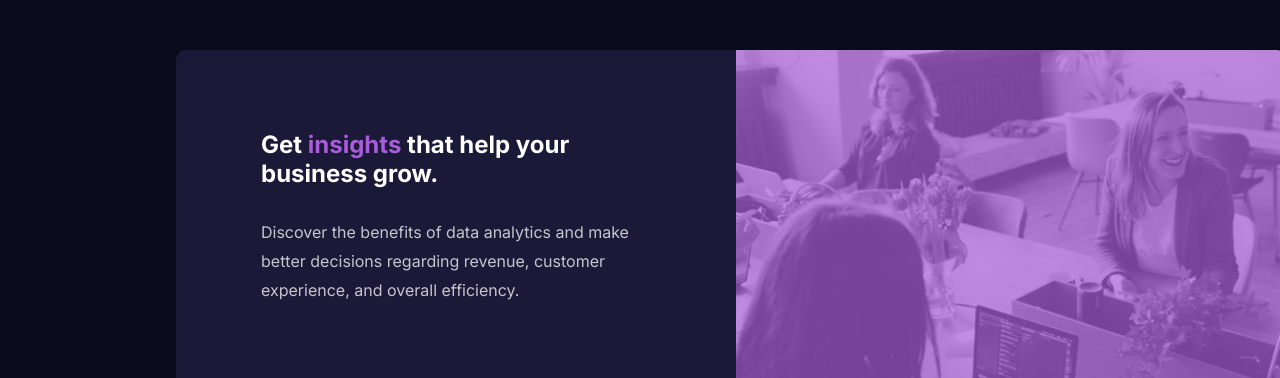
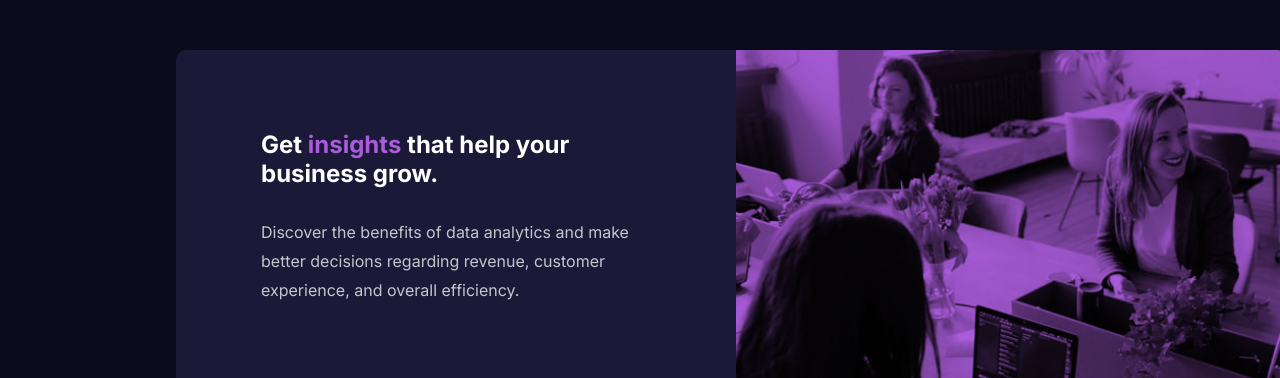
Before and after one commit to Masterad/Stats-preview-card-component, a plain HTML site: page index.html in a window 1280 px wide. Shown: the part 126-504 px from the top of the page. Drawn offline with Linux system fonts and the light colour scheme.

Commit message:
Update style.css

```diff
--- a/css/style.css
+++ b/css/style.css
@@ -44,10 +44,11 @@ body{
     width: 100%;
     height: 100%;
     position: absolute;
-    background-color: rgb(170 92 219 / 88%);
+    background-color: rgb(170 92 219);
     top: 0px;
     left: 0px;
-    opacity: 0.8;
+    opacity: 1;
+    mix-blend-mode: multiply;
 
 }
 .card_img .desktop{
```
